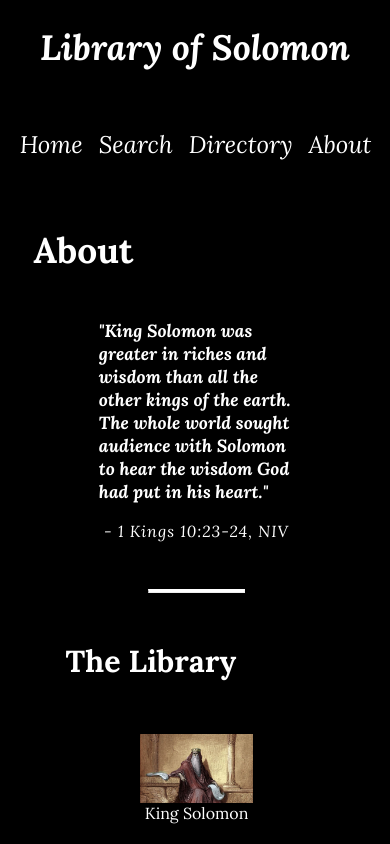
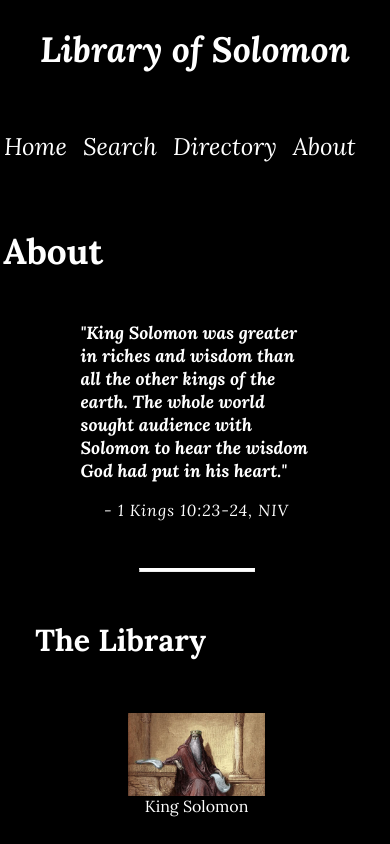
Before and after one commit to LeeGee64/occult-library-sample, a Next.js app: page /about in a window 390 px wide. Shown: the top 844 px of the page. Built offline with nearby package versions, Linux system fonts and the light colour scheme; a web font is replaced by a local one.

Commit message:
container dimension change

```diff
--- a/components/layout.module.css
+++ b/components/layout.module.css
@@ -62,6 +62,7 @@
 @media screen and (max-width:599px){
   .container {
     margin: 0;
+    padding:0.1rem
   }
 
   .header, .main {
@@ -69,13 +70,13 @@
   }
 
   .nav {
-    max-width: 80vw;
+    max-width: 80%;
   }
 
   .navList {
     font-size: 0.7rem;
     max-width: 90%;
-    margin-left: 1rem;
+    /* margin-left: 1rem; */
   }
 
   .navItem {
```
